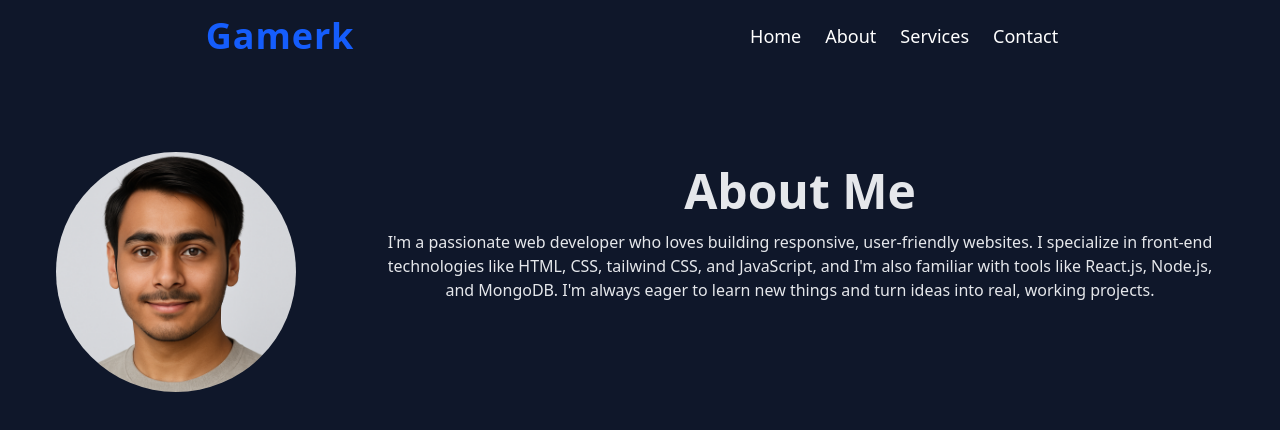
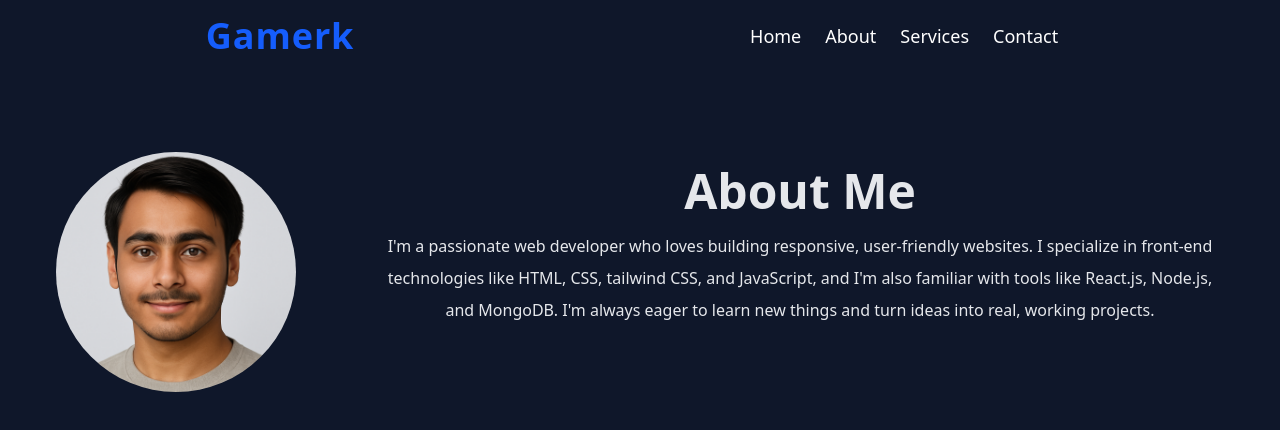
Before and after one commit to Gamerk786po/Portfolio, a React (Vite) app in the folder Frontend/: page / in a window 1280 px wide. Shown: the top 430 px of the page. Built offline with nearby package versions, Linux system fonts and the light colour scheme.

Commit message:
Animation for about section

```diff
--- a/Frontend/package.json
+++ b/Frontend/package.json
@@ -11,12 +11,14 @@
   },
   "dependencies": {
     "@tailwindcss/vite": "^4.1.2",
+    "aos": "^2.3.4",
     "react": "^19.0.0",
     "react-dom": "^19.0.0",
     "tailwindcss": "^4.1.10"
   },
   "devDependencies": {
     "@eslint/js": "^9.25.0",
+    "@types/aos": "^3.0.7",
     "@types/react": "^19.1.2",
     "@types/react-dom": "^19.1.2",
     "@vitejs/plugin-react": "^4.4.1",
--- a/Frontend/src/App.tsx
+++ b/Frontend/src/App.tsx
@@ -1,8 +1,19 @@
-import AboutMe from "./components/about-me";
-import NavBar from "./components/nav-bar";
-import './index.css';
+import AOS from "aos"; // Importing AOS for scrolling animation
+import "aos/dist/aos.css";
+import "./index.css"; // index.css for css
+import AboutMe from "./components/about-me"; // Importing AboutMe section
+import NavBar from "./components/nav-bar"; // Importing NavBar
+import { useEffect } from "react"; // Importing useEffect
 
 function App() {
+  useEffect(() => {
+    AOS.init({
+      duration: 1500, // animation duration (ms)
+      once: false, // whether animation should happen on every scroll
+      easing: 'ease-in-out'
+    });
+  }, []);
+  // Returning
   return (
     <div className="bg-[#0f172a] min-h-screen w-full overflow-x-hidden">
       <NavBar />
--- a/Frontend/src/components/about-me.tsx
+++ b/Frontend/src/components/about-me.tsx
@@ -3,7 +3,7 @@ const AboutMe = () => {
   return (
     <>
       {/* The div containing the components of AboutMe section */}
-      <div className="mt-20 mx-4 md:mx-14 flex flex-col md:flex-row gap-20 items-center md:items-start">
+      <div id="about" data-aos="fade-right" className="mt-20 mx-4 md:mx-14 flex flex-col md:flex-row gap-20 items-center md:items-start">
         {/* pfp */}
         <img src="/public/pfp.png" className="w-40 h-40 md:w-[15rem] md:h-[15rem] rounded-full"></img>
         {/* About me */}
@@ -11,7 +11,7 @@ const AboutMe = () => {
           <h1 className=" font-bold text-5xl leading-relaxed">
             About Me
           </h1>
-          <p>
+          <p className="leading-loose">
             I'm a passionate web developer who loves building responsive,
             user-friendly websites. I specialize in front-end technologies like
             HTML, CSS, tailwind CSS, and JavaScript, and I'm also familiar with
```
Also changed, not shown: 1 other file (tests, documents, lock files or other folders).
